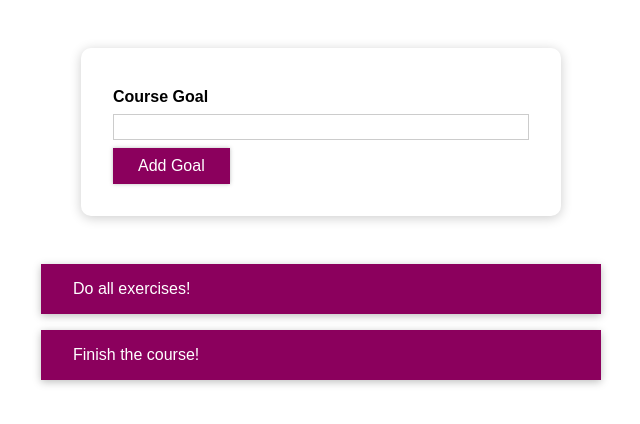
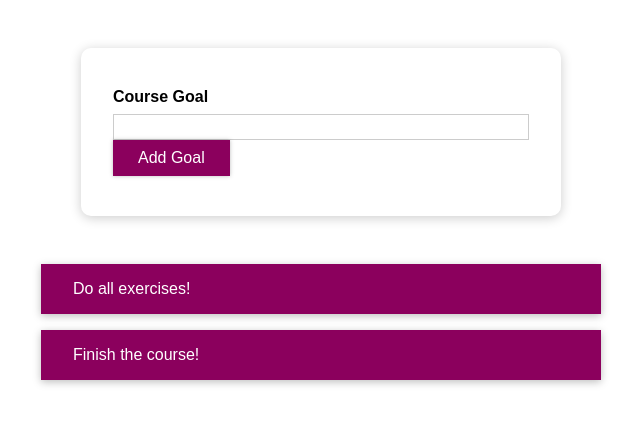
Before and after one commit to AsmaaFH/Max-React_Styling-React-Comp, a React (Create React App) app: page / in a window 1280 px wide. Shown: the top 424 px of the page, without its empty margins (319-959 px from the left). Built offline with nearby package versions, Linux system fonts and the light colour scheme.

Commit message:
Styled Components & Dynamic Props

```diff
--- a/src/components/CourseGoals/CourseInput/CourseInput.js
+++ b/src/components/CourseGoals/CourseInput/CourseInput.js
@@ -3,6 +3,35 @@ import React, { useState } from 'react';
 import Button from '../../UI/Button/Button';
 import './CourseInput.css';
 
+import styled from 'styled-components';
+
+const FormControl = styled.div`
+  margin: 0.5rem 0;
+
+  & label {
+    font-weight: bold;
+    display: block;
+    margin-bottom: 0.5rem;
+    color: ${(props) => (props.inValid ? 'red' : 'black')};
+  }
+
+  & input {
+    display: block;
+    width: 100%;
+    border: 1px solid ${(props) => (props.inValid ? 'red' : '#ccc')};
+    backgroung: ${(props) => (props.inValid ? '#ffd7d7' : 'transparent')}
+    font: inherit;
+    line-height: 1.5rem;
+    padding: 0 0.25rem;
+  }
+
+  & input:focus {
+    outline: none;
+    background: #fad0ec;
+    border-color: #8b005d;
+  }
+
+`;
 const CourseInput = (props) => {
   const [enteredValue, setEnteredValue] = useState('');
 
@@ -26,11 +55,20 @@ const CourseInput = (props) => {
 
   return (
     <form onSubmit={formSubmitHandler}>
-      <div className={`form-control ${!isValid ? 'invalid' : ''}`}>
+      {/* ***Using ClassName***  */}
+      {/* <FormControl className={!isValid && 'invalid'}>
         <label>Course Goal</label>
         <input type="text" onChange={goalInputChangeHandler} />
-      </div>
-      <Button type="submit">Add Goal</Button>
+        <Button type="submit">Add Goal</Button>
+      </FormControl> */}
+
+      {/* ***Using Props***  */}
+
+      <FormControl inValid={!isValid}>
+        <label>Course Goal</label>
+        <input type="text" onChange={goalInputChangeHandler} />
+        <Button type="submit">Add Goal</Button>
+      </FormControl>
     </form>
   );
 };
```
